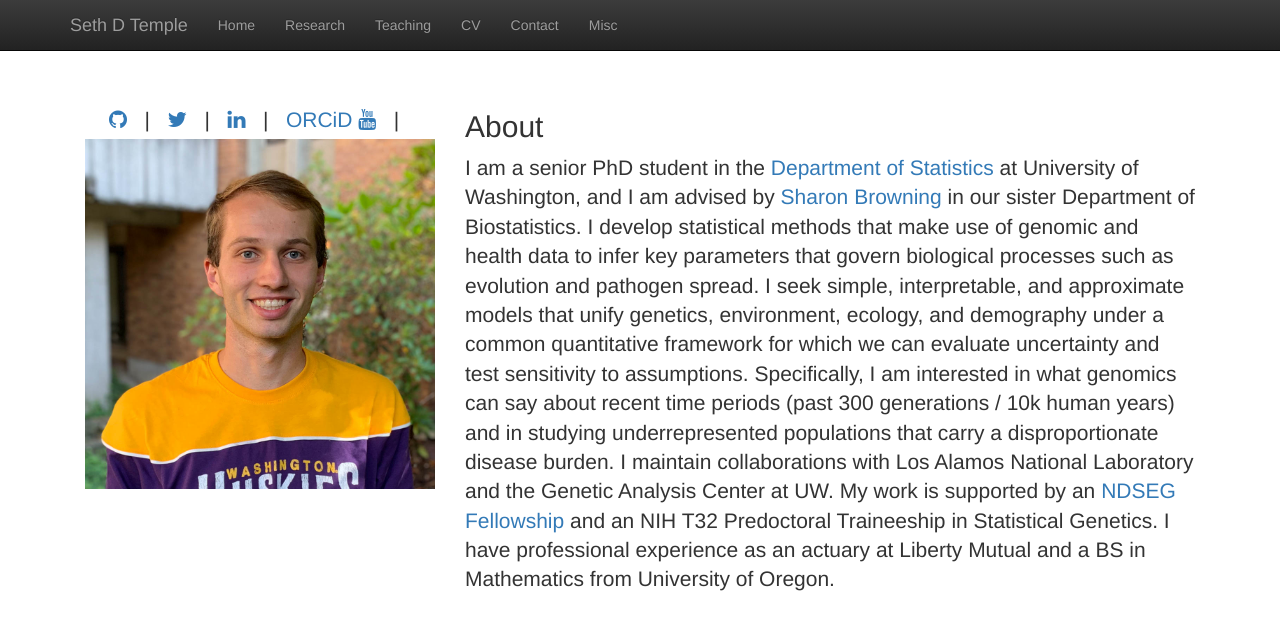
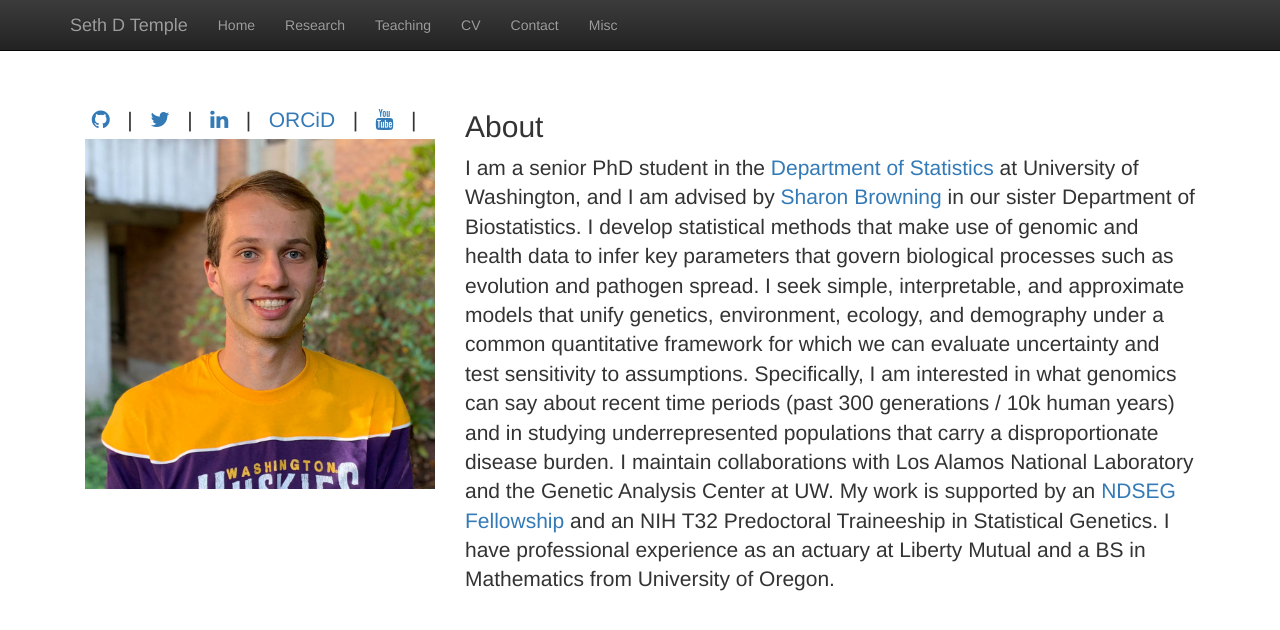
Before and after one commit to sdtemple/sdtemple.github.io, a Jekyll site: the page built from index.html, in a window 1280 px wide. Shown: the top 630 px of the page. Built offline with Jekyll 4.4.1, drawn with Linux system fonts in a browser that asks for light colours; nearby versions of some CDN libraries; library files that are not in the unit come from our copies.

Commit message:
Update index.html

```diff
--- a/index.html
+++ b/index.html
@@ -14,6 +14,7 @@ title:  'Seth D Temple'
   <a href = "https://www.linkedin.com/in/sdtemple/"><i class="fa fa-linkedin" aria-hidden="true"></i></a>
          &nbsp;&nbsp;|&nbsp;&nbsp;
   <a href = "https://orcid.org/0000-0002-7651-6527">ORCiD</a>
+         &nbsp;&nbsp;|&nbsp;&nbsp;
   <a href = "https://www.youtube.com/channel/UCOPbnkDKGdamv-HRqLCtYSQ"><i class="fa fa-youtube" aria-hidden="true"></i></a>
          &nbsp;&nbsp;|&nbsp;&nbsp;
          </p></center>
```
